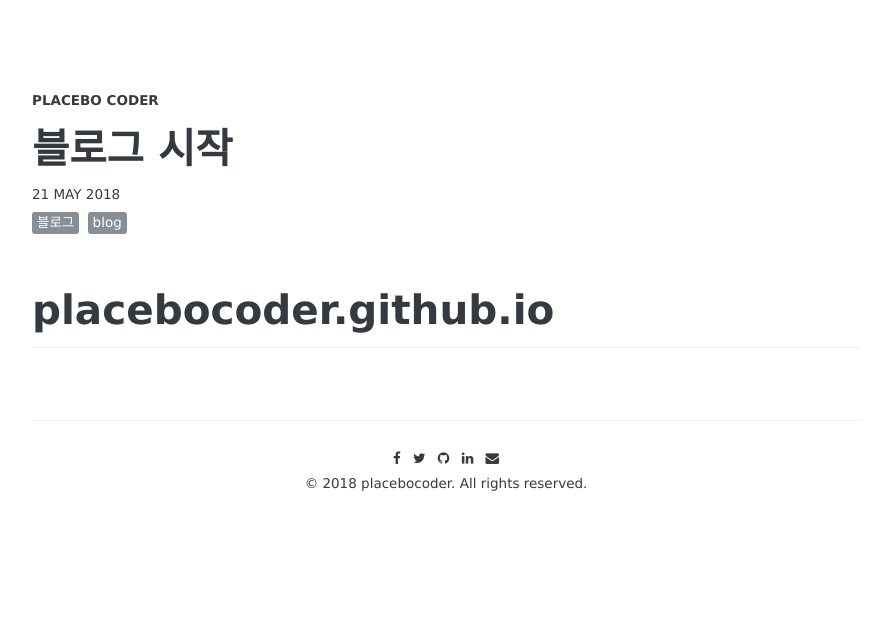
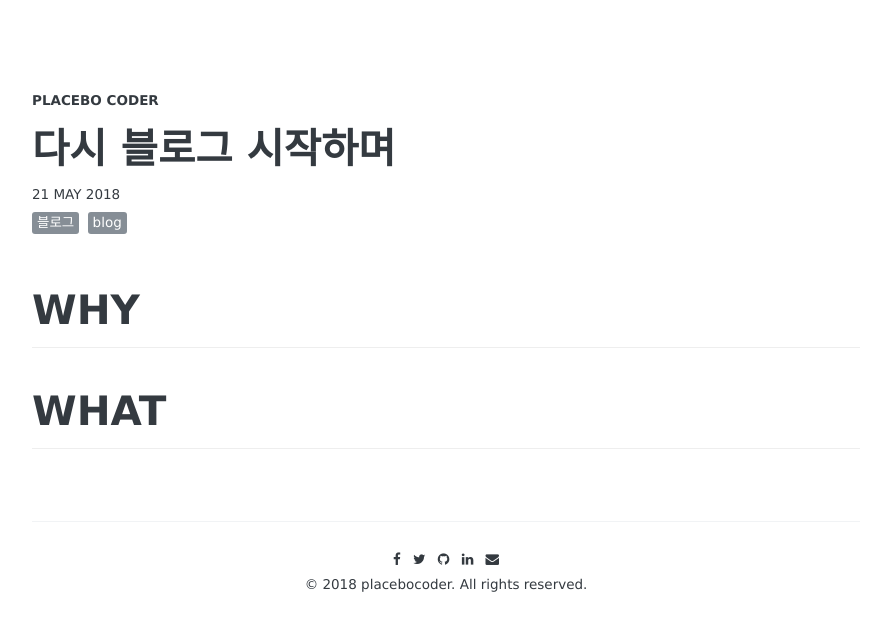
Before and after one commit to placebocoder/placebocoder.github.io, a Jekyll site: the page built from _posts/2018-05-21-open-blog.md, in a window 1280 px wide. Shown: the top 631 px of the page, without its empty margins (194-1085 px from the left). Built offline with Jekyll 4.4.1, drawn with Linux system fonts in a browser that asks for light colours; some web fonts are replaced; comment, search, counter and statistics services are not loaded.

Commit message:
modify the post

```diff
--- a/_posts/2018-05-21-open-blog.md
+++ b/_posts/2018-05-21-open-blog.md
@@ -1,11 +1,13 @@
 ---
 layout: post
-title: "블로그 시작"
-description: "블로그를 시작합니다."
+title: "다시 블로그 시작하며"
+description: "다시 블로그를 시작하며"
 date: 2018-05-21
 tags: [블로그, Blog]
 comments: true
 share: false
 ---
 
-# placebocoder.github.io
+# WHY
+
+# WHAT
```
